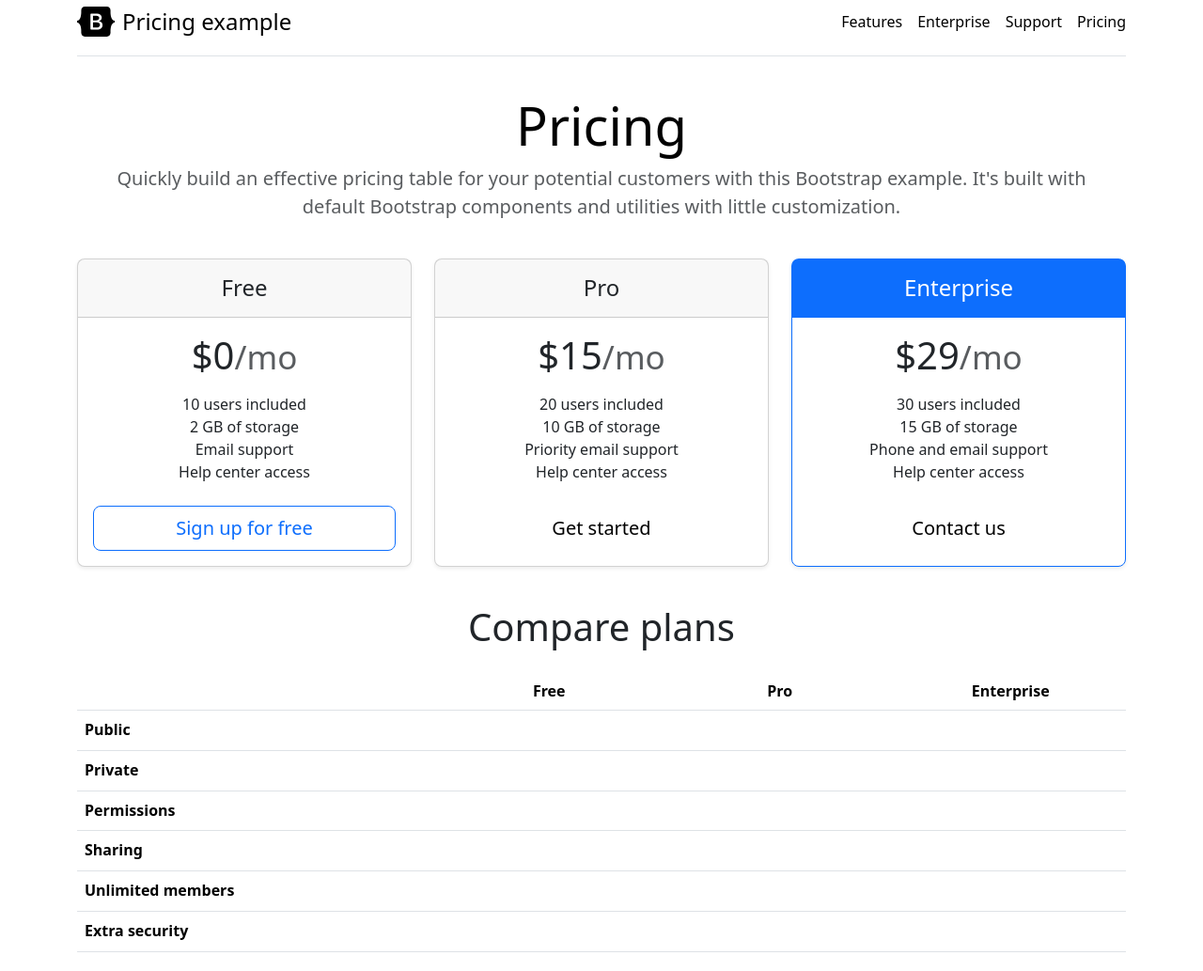
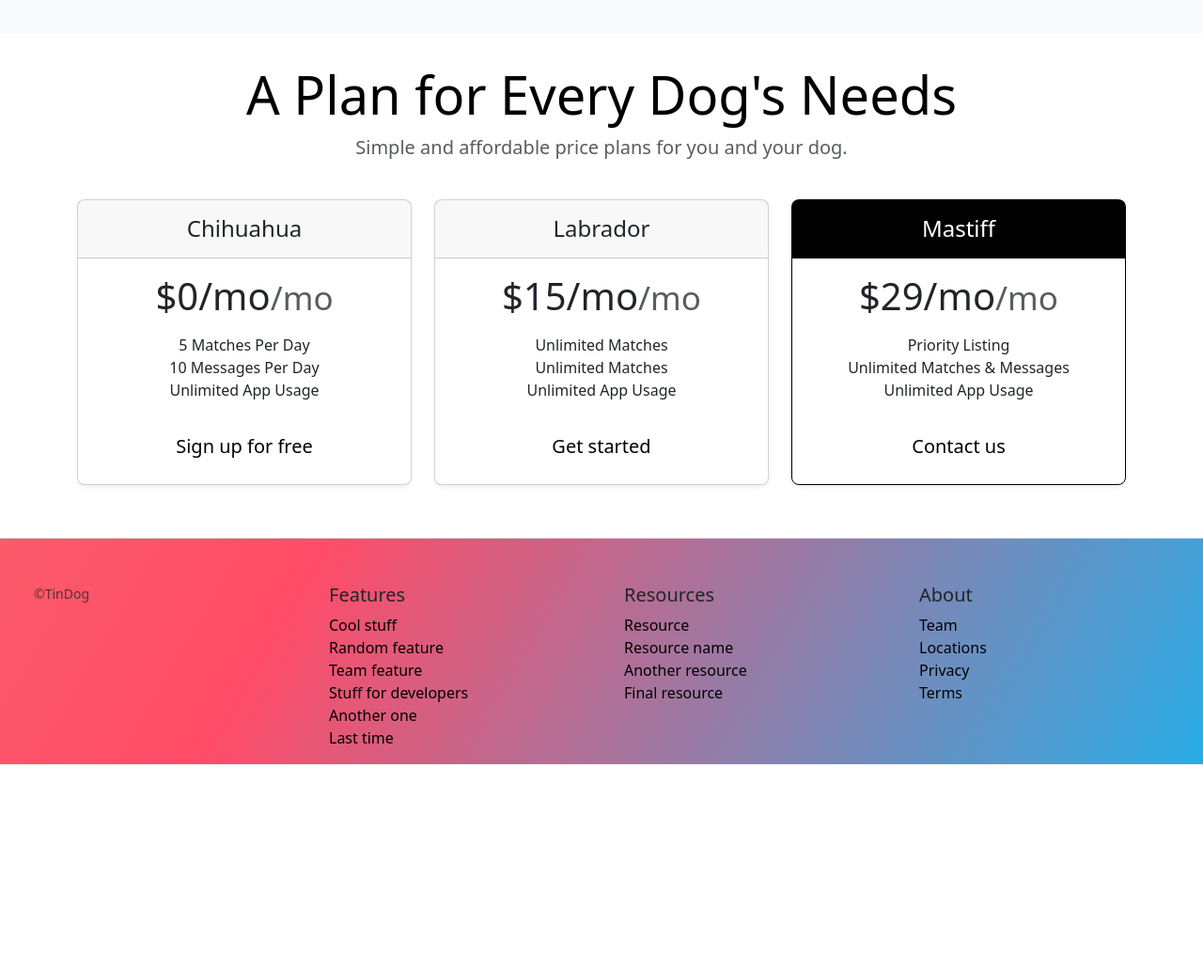
Before and after one commit to MoAmrAwny/TinDog, a plain HTML site: page index.html in a window 1280 px wide. Shown: the part 1449-2482 px from the top of the page at 94% size. After the commit the page ends 2262 px from the top, so only its background shows below. Drawn offline with nearby package versions, Linux system fonts and the light colour scheme.

Commit message:
Add files via upload

```diff
--- a/css/style.css
+++ b/css/style.css
@@ -62,10 +62,30 @@
   color: black !important;
 }
 
-#testimonial{
-  background-color: lightgray;
+#testimonial {
+  background-color: #F8F9FA !important;
 }
 
 #testimonial img{
   height: 30px;
 }
+
+
+#pricing .btn-primary{
+
+  background-color: white !important;
+  color: black !important;
+  border-color: white !important;
+}
+
+#pricing .btn-primary:hover{
+
+  background-color: black !important;
+  color: white !important;
+  border-color: black !important;
+}
+
+#footer .list-unstyled a {
+  color: #000000 !important;
+  text-decoration: none;
+}
--- a/index.html
+++ b/index.html
@@ -8,7 +8,7 @@
   <link rel="stylesheet" href="css/style.css">
   <link href="https://cdn.jsdelivr.net/npm/bootstrap@5.3.3/dist/css/bootstrap.min.css" rel="stylesheet">
   <script src="https://cdn.jsdelivr.net/npm/bootstrap@5.3.3/dist/js/bootstrap.bundle.min.js"></script>
-
+  <link rel="icon" type="image/svg+xml" href="images/dog-looking-up-svgrepo-com.svg">
 </head>
 
 <body>
@@ -121,7 +121,7 @@
   <section id="testimonial">
     <div class="container">
       <div class="row">
-        <div class="col text-center " >
+        <div class="col text-center mt-5" >
           <h2>"I no longer have to sniff other dogs for love. I've found the hottest Corgi on TinDog. Woof."</h2>
         </div>
       </div>
@@ -153,24 +153,9 @@
   <section id="pricing">
     <div class="container py-3">
       <header>
-        <div class="d-flex flex-column flex-md-row align-items-center pb-3 mb-4 border-bottom">
-          <a href="/" class="d-flex align-items-center link-body-emphasis text-decoration-none">
-            <svg xmlns="http://www.w3.org/2000/svg" width="40" height="32" class="me-2" viewBox="0 0 118 94" role="img">
-              <title>Bootstrap</title>
-              <path fill-rule="evenodd" clip-rule="evenodd" d="M24.509 0c-6.733 0-11.715 5.893-11.492 12.284.214 6.14-.064 14.092-2.066 20.577C8.943 39.365 5.547 43.485 0 44.014v5.972c5.547.529 8.943 4.649 10.951 11.153 2.002 6.485 2.28 14.437 2.066 20.577C12.794 88.106 17.776 94 24.51 94H93.5c6.733 0 11.714-5.893 11.491-12.284-.214-6.14.064-14.092 2.066-20.577 2.009-6.504 5.396-10.624 10.943-11.153v-5.972c-5.547-.529-8.934-4.649-10.943-11.153-2.002-6.484-2.28-14.437-2.066-20.577C105.214 5.894 100.233 0 93.5 0H24.508zM80 57.863C80 66.663 73.436 72 62.543 72H44a2 2 0 01-2-2V24a2 2 0 012-2h18.437c9.083 0 15.044 4.92 15.044 12.474 0 5.302-4.01 10.049-9.119 10.88v.277C75.317 46.394 80 51.21 80 57.863zM60.521 28.34H49.948v14.934h8.905c6.884 0 10.68-2.772 10.68-7.727 0-4.643-3.264-7.207-9.012-7.207zM49.948 49.2v16.458H60.91c7.167 0 10.964-2.876 10.964-8.281 0-5.406-3.903-8.178-11.425-8.178H49.948z" fill="currentColor"></path>
-            </svg>
-            <span class="fs-4">Pricing example</span>
-          </a>
-          <nav class="d-inline-flex mt-2 mt-md-0 ms-md-auto">
-            <a class="me-3 py-2 link-body-emphasis text-decoration-none" href="#">Features</a>
-            <a class="me-3 py-2 link-body-emphasis text-decoration-none" href="#">Enterprise</a>
-            <a class="me-3 py-2 link-body-emphasis text-decoration-none" href="#">Support</a>
-            <a class="py-2 link-body-emphasis text-decoration-none" href="#">Pricing</a>
-          </nav>
-        </div>
         <div class="pricing-header p-3 pb-md-4 mx-auto text-center">
-          <h1 class="display-4 fw-normal text-body-emphasis">Pricing</h1>
-          <p class="fs-5 text-body-secondary">Quickly build an effective pricing table for your potential customers with this Bootstrap example. It's built with default Bootstrap components and utilities with little customization.</p>
+          <h1 class="display-4 fw-normal text-body-emphasis">A Plan for Every Dog's Needs</h1>
+          <p class="fs-5 text-body-secondary">Simple and affordable price plans for you and your dog.</p>
         </div>
       </header>
 
@@ -179,33 +164,33 @@
           <div class="col">
             <div class="card mb-4 rounded-3 shadow-sm">
               <div class="card-header py-3">
-                <h4 class="my-0 fw-normal">Free</h4>
+                <h4 class="my-0 fw-normal">Chihuahua</h4>
               </div>
               <div class="card-body">
-                <h1 class="card-title pricing-card-title">$0<small class="text-body-secondary fw-light">/mo</small></h1>
+                <h1 class="card-title pricing-card-title">$0/mo<small class="text-body-secondary fw-light">/mo</small></h1>
                 <ul class="list-unstyled mt-3 mb-4">
-                  <li>10 users included</li>
-                  <li>2 GB of storage</li>
-                  <li>Email support</li>
-                  <li>Help center access</li>
+                  <li>5 Matches Per Day</li>
+                  <li>10 Messages Per Day</li>
+                  <li>Unlimited App Usage</li>
+
                 </ul>
-                <button type="button" class="w-100 btn btn-lg btn-outline-primary">Sign up for free</button>
+                <button type="button" class="w-100 btn btn-lg btn-primary">Sign up for free</button>
               </div>
             </div>
           </div>
 
           <div class="col">
-            <div class="card mb-4 rounded-3 shadow-sm">
+            <div class="card mb-4 rounded-3 shadow-sm"">
               <div class="card-header py-3">
-                <h4 class="my-0 fw-normal">Pro</h4>
+                <h4 class="my-0 fw-normal">Labrador</h4>
               </div>
               <div class="card-body">
-                <h1 class="card-title pricing-card-title">$15<small class="text-body-secondary fw-light">/mo</small></h1>
+                <h1 class="card-title pricing-card-title">$15/mo<small class="text-body-secondary fw-light">/mo</small></h1>
                 <ul class="list-unstyled mt-3 mb-4">
-                  <li>20 users included</li>
-                  <li>10 GB of storage</li>
-                  <li>Priority email support</li>
-                  <li>Help center access</li>
+                  <li>Unlimited Matches</li>
+                  <li>Unlimited Matches</li>
+                  <li>Unlimited App Usage</li>
+
                 </ul>
                 <button type="button" class="w-100 btn btn-lg btn-primary">Get started</button>
               </div>
@@ -213,122 +198,68 @@
           </div>
 
           <div class="col">
-            <div class="card mb-4 rounded-3 shadow-sm border-primary">
-              <div class="card-header py-3 text-bg-primary border-primary">
-                <h4 class="my-0 fw-normal">Enterprise</h4>
+            <div class="card mb-4 rounded-3 shadow-sm border-primary" style="border-color: black  !important;">
+              <div class="card-header py-3 text-bg-primary border-primary"  style="background-color: black !important; color: white !important; border-color: black !important;">
+                <h4 class="my-0 fw-normal">Mastiff</h4>
               </div>
               <div class="card-body">
-                <h1 class="card-title pricing-card-title">$29<small class="text-body-secondary fw-light">/mo</small></h1>
+                <h1 class="card-title pricing-card-title">$29/mo<small class="text-body-secondary fw-light">/mo</small></h1>
                 <ul class="list-unstyled mt-3 mb-4">
-                  <li>30 users included</li>
-                  <li>15 GB of storage</li>
-                  <li>Phone and email support</li>
-                  <li>Help center access</li>
+                  <li>Priority Listing</li>
+                  <li>Unlimited Matches & Messages</li>
+                  <li>Unlimited App Usage</li>
                 </ul>
                 <button type="button" class="w-100 btn btn-lg btn-primary">Contact us</button>
               </div>
             </div>
           </div>
         </div>
+      </main>
+    </div>
+  </section>
 
-        <h2 class="display-6 text-center mb-4">Compare plans</h2>
-        <div class="table-responsive">
-          <table class="table text-center">
-            <thead>
-              <tr>
-                <th style="width: 34%;"></th>
-                <th style="width: 22%;">Free</th>
-                <th style="width: 22%;">Pro</th>
-                <th style="width: 22%;">Enterprise</th>
-              </tr>
-            </thead>
-            <tbody>
-              <tr>
-                <th scope="row" class="text-start">Public</th>
-                <td><svg class="bi" width="24" height="24" role="img" aria-label="Included"><use xlink:href="#check"></use></svg></td>
-                <td><svg class="bi" width="24" height="24" role="img" aria-label="Included"><use xlink:href="#check"></use></svg></td>
-                <td><svg class="bi" width="24" height="24" role="img" aria-label="Included"><use xlink:href="#check"></use></svg></td>
-              </tr>
-              <tr>
-                <th scope="row" class="text-start">Private</th>
-                <td></td>
-                <td><svg class="bi" width="24" height="24" role="img" aria-label="Included"><use xlink:href="#check"></use></svg></td>
-                <td><svg class="bi" width="24" height="24" role="img" aria-label="Included"><use xlink:href="#check"></use></svg></td>
-              </tr>
-            </tbody>
-            <tbody>
-              <tr>
-                <th scope="row" class="text-start">Permissions</th>
-                <td><svg class="bi" width="24" height="24" role="img" aria-label="Included"><use xlink:href="#check"></use></svg></td>
-                <td><svg class="bi" width="24" height="24" role="img" aria-label="Included"><use xlink:href="#check"></use></svg></td>
-                <td><svg class="bi" width="24" height="24" role="img" aria-label="Included"><use xlink:href="#check"></use></svg></td>
-              </tr>
-              <tr>
-                <th scope="row" class="text-start">Sharing</th>
-                <td></td>
-                <td><svg class="bi" width="24" height="24" role="img" aria-label="Included"><use xlink:href="#check"></use></svg></td>
-                <td><svg class="bi" width="24" height="24" role="img" aria-label="Included"><use xlink:href="#check"></use></svg></td>
-              </tr>
-              <tr>
-                <th scope="row" class="text-start">Unlimited members</th>
-                <td></td>
-                <td><svg class="bi" width="24" height="24" role="img" aria-label="Included"><use xlink:href="#check"></use></svg></td>
-                <td><svg class="bi" width="24" height="24" role="img" aria-label="Included"><use xlink:href="#check"></use></svg></td>
-              </tr>
-              <tr>
-                <th scope="row" class="text-start">Extra security</th>
-                <td></td>
-                <td></td>
-                <td><svg class="bi" width="24" height="24" role="img" aria-label="Included"><use xlink:href="#check"></use></svg></td>
-              </tr>
-            </tbody>
-          </table>
-        </div>
-      </main>
-
-      <footer class="pt-4 my-md-5 pt-md-5 border-top">
+  <!-- Footer -->
+  <section id="footer" class="gradient-background">
+    <footer class="pt-4 pt-md-5 border-top">
+      <div class="container-fluid">
         <div class="row">
-          <div class="col-12 col-md">
-            <img class="mb-2" src="/docs/5.3/assets/brand/bootstrap-logo.svg" alt="" width="24" height="19">
-            <small class="d-block mb-3 text-body-secondary">© 2017–2025</small>
+          <div class="col-12 col-md ms-4">
+            <small class="d-block mb-3 text-body-secondary">©TinDog</small>
           </div>
           <div class="col-6 col-md">
             <h5>Features</h5>
             <ul class="list-unstyled text-small">
-              <li class="mb-1"><a class="link-secondary text-decoration-none" href="#">Cool stuff</a></li>
-              <li class="mb-1"><a class="link-secondary text-decoration-none" href="#">Random feature</a></li>
-              <li class="mb-1"><a class="link-secondary text-decoration-none" href="#">Team feature</a></li>
-              <li class="mb-1"><a class="link-secondary text-decoration-none" href="#">Stuff for developers</a></li>
-              <li class="mb-1"><a class="link-secondary text-decoration-none" href="#">Another one</a></li>
-              <li class="mb-1"><a class="link-secondary text-decoration-none" href="#">Last time</a></li>
+              <li><a class="link-secondary text-decoration-none" href="#">Cool stuff</a></li>
+              <li><a class="link-secondary text-decoration-none" href="#">Random feature</a></li>
+              <li><a class="link-secondary text-decoration-none" href="#">Team feature</a></li>
+              <li><a class="link-secondary text-decoration-none" href="#">Stuff for developers</a></li>
+              <li><a class="link-secondary text-decoration-none" href="#">Another one</a></li>
+              <li><a class="link-secondary text-decoration-none" href="#">Last time</a></li>
             </ul>
           </div>
           <div class="col-6 col-md">
             <h5>Resources</h5>
             <ul class="list-unstyled text-small">
-              <li class="mb-1"><a class="link-secondary text-decoration-none" href="#">Resource</a></li>
-              <li class="mb-1"><a class="link-secondary text-decoration-none" href="#">Resource name</a></li>
-              <li class="mb-1"><a class="link-secondary text-decoration-none" href="#">Another resource</a></li>
-              <li class="mb-1"><a class="link-secondary text-decoration-none" href="#">Final resource</a></li>
+              <li><a class="link-secondary text-decoration-none" href="#">Resource</a></li>
+              <li><a class="link-secondary text-decoration-none" href="#">Resource name</a></li>
+              <li><a class="link-secondary text-decoration-none" href="#">Another resource</a></li>
+              <li><a class="link-secondary text-decoration-none" href="#">Final resource</a></li>
             </ul>
           </div>
           <div class="col-6 col-md">
             <h5>About</h5>
             <ul class="list-unstyled text-small">
-              <li class="mb-1"><a class="link-secondary text-decoration-none" href="#">Team</a></li>
-              <li class="mb-1"><a class="link-secondary text-decoration-none" href="#">Locations</a></li>
-              <li class="mb-1"><a class="link-secondary text-decoration-none" href="#">Privacy</a></li>
-              <li class="mb-1"><a class="link-secondary text-decoration-none" href="#">Terms</a></li>
+              <li><a class="link-secondary text-decoration-none" href="#">Team</a></li>
+              <li><a class="link-secondary text-decoration-none" href="#">Locations</a></li>
+              <li><a class="link-secondary text-decoration-none" href="#">Privacy</a></li>
+              <li><a class="link-secondary text-decoration-none" href="#">Terms</a></li>
             </ul>
           </div>
         </div>
-      </footer>
-    </div>
+      </div>
+    </footer>
   </section>
-  <!-- Footer -->
-  <section id="footer">
 
-  </section>
 </body>
 
 </html>
```
Also changed, not shown: images/dog-looking-up-svgrepo-com.svg (added).
